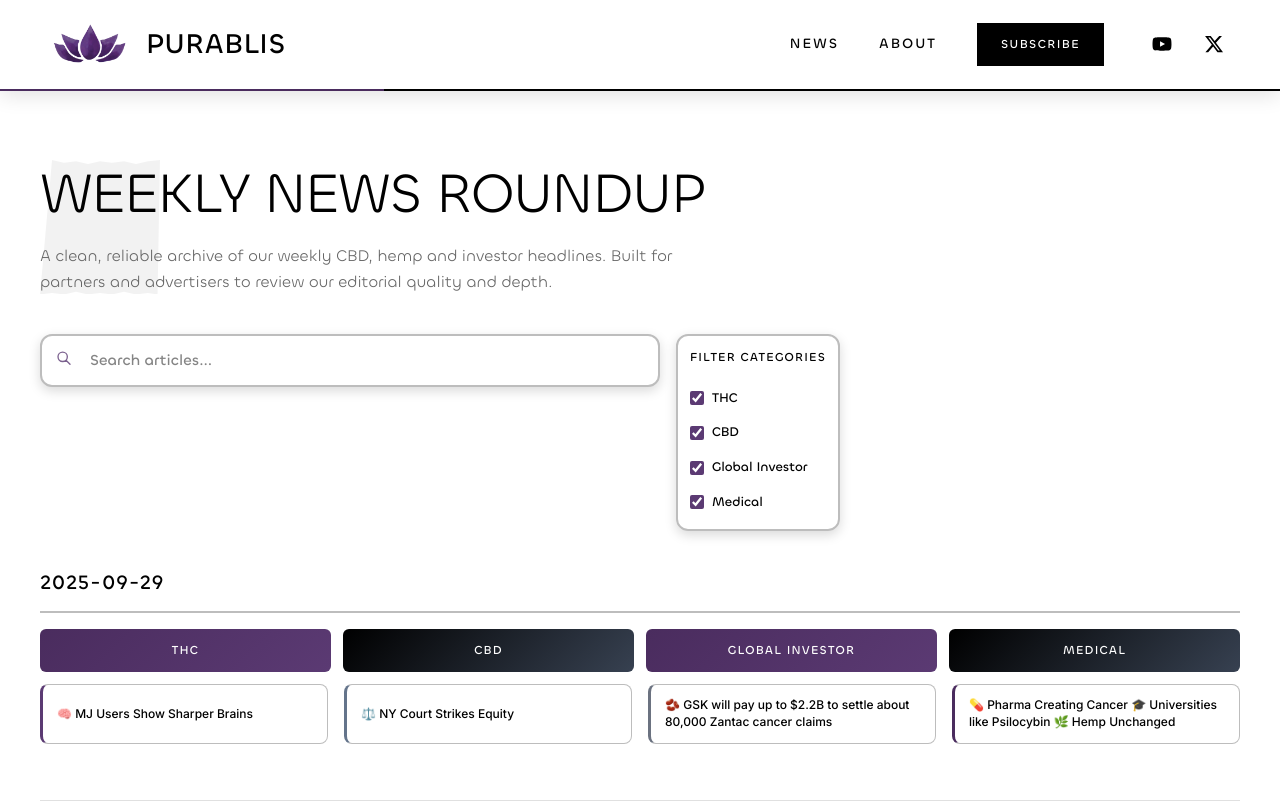
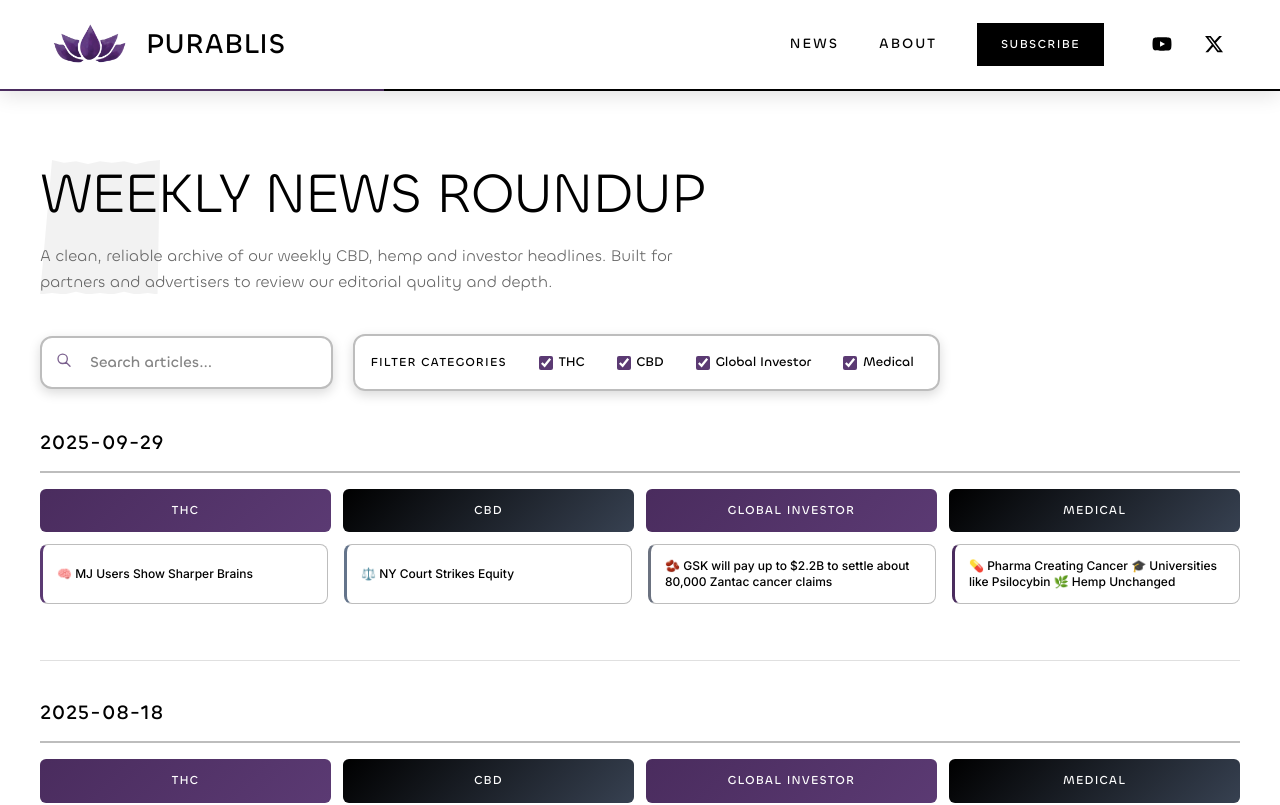
Before and after one commit to AKIFQ/pura-test, a React (Vite) app: page /news in a window 1280 px wide. Shown: the top 805 px of the page. Built offline with nearby package versions, Linux system fonts and the light colour scheme.

Commit message:
Change filter layout from vertical to horizontal for better space efficiency

```diff
--- a/src/components/pages/News.jsx
+++ b/src/components/pages/News.jsx
@@ -126,10 +126,16 @@ const SearchContainer = styled.div`
 const SearchWrapper = styled.div`
   position: relative;
   width: 100%;
-  max-width: 800px;
+  max-width: 900px;
   display: flex;
-  gap: 16px;
-  align-items: flex-start;
+  gap: 20px;
+  align-items: center;
+
+  @media (max-width: ${theme.breakpoints.tablet}) {
+    flex-direction: column;
+    align-items: stretch;
+    gap: 16px;
+  }
 `
 
 const SearchInputWrapper = styled.div`
@@ -139,15 +145,22 @@ const SearchInputWrapper = styled.div`
 
 const FilterContainer = styled.div`
   display: flex;
-  flex-direction: column;
-  gap: 8px;
-  min-width: 160px;
+  flex-direction: row;
+  gap: 16px;
+  align-items: center;
   background: ${theme.colors.gray[50]};
   border: 2px solid ${theme.colors.gray[300]};
   border-radius: 12px;
-  padding: 12px;
+  padding: 12px 16px;
   box-shadow: 0 4px 12px rgba(0, 0, 0, 0.15);
   flex-shrink: 0;
+  flex-wrap: wrap;
+
+  @media (max-width: ${theme.breakpoints.tablet}) {
+    flex-direction: column;
+    align-items: flex-start;
+    gap: 12px;
+  }
 `
 
 const FilterTitle = styled.div`
@@ -157,29 +170,40 @@ const FilterTitle = styled.div`
   color: ${theme.colors.text.primary};
   text-transform: uppercase;
   letter-spacing: 0.1em;
-  margin-bottom: 8px;
+  margin-right: 8px;
+  white-space: nowrap;
 `
 
 const CheckboxGroup = styled.div`
   display: flex;
-  flex-direction: column;
-  gap: 6px;
+  flex-direction: row;
+  gap: 16px;
+  flex-wrap: wrap;
+
+  @media (max-width: ${theme.breakpoints.tablet}) {
+    flex-direction: column;
+    gap: 8px;
+    width: 100%;
+  }
 `
 
 const CheckboxItem = styled.label`
   display: flex;
   align-items: center;
-  gap: 8px;
+  gap: 6px;
   cursor: pointer;
-  padding: 4px 0;
+  padding: 4px 8px;
   font-size: 13px;
   font-weight: 500;
   font-family: 'Chillax', 'Helvetica Neue', Arial, sans-serif;
   color: ${theme.colors.text.primary};
-  transition: color 0.2s ease;
+  transition: all 0.2s ease;
+  border-radius: 6px;
+  white-space: nowrap;
 
   &:hover {
     color: ${theme.colors.primary};
+    background: rgba(139, 92, 246, 0.1);
   }
 `
 
```
